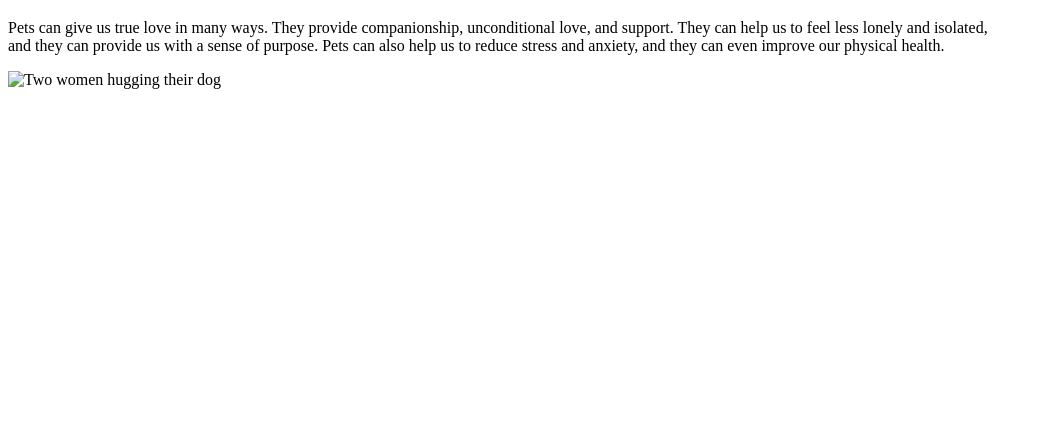
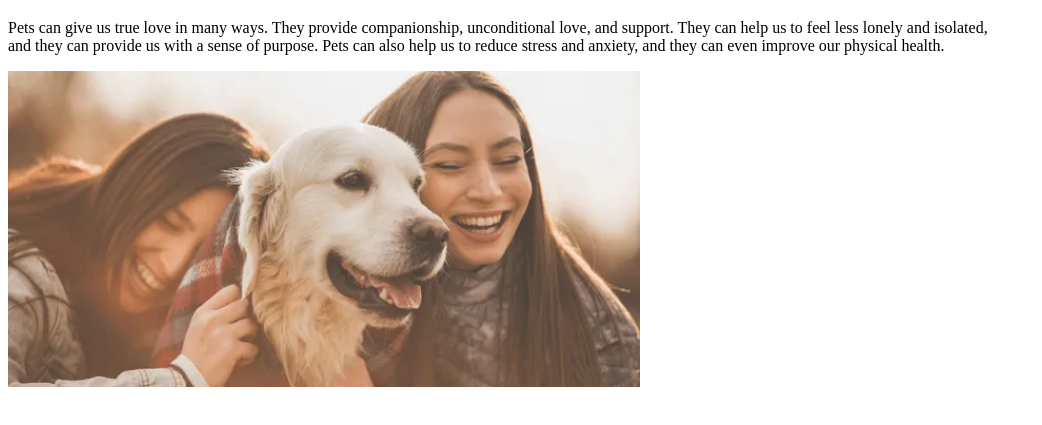
Before and after one commit to JasminDelosSantos/My-HTML-Page, a plain HTML site: page index.html in a window 1280 px wide. Shown: the part 113-538 px from the top of the page, without its empty margins (0-1042 px from the left). Drawn offline with Linux system fonts and the light colour scheme; the site is published under a folder, as on GitHub Pages, so addresses that start at the root find nothing.

Commit message:
Update index.html

```diff
--- a/index.html
+++ b/index.html
@@ -18,7 +18,7 @@
     <p>
         Pets can give us true love in many ways. They provide companionship, unconditional love, and support. They can help us to feel less lonely and isolated, <br> and they can provide us with a sense of purpose. Pets can also help us to reduce stress and anxiety, and they can even improve our physical health.</p>
 
-    <img src="/images/dog1.jpg" alt="Two women hugging their dog" width="50%">
+    <img src="images/dog1.jpg" alt="Two women hugging their dog" width="50%">
 
 
 </body>
```
